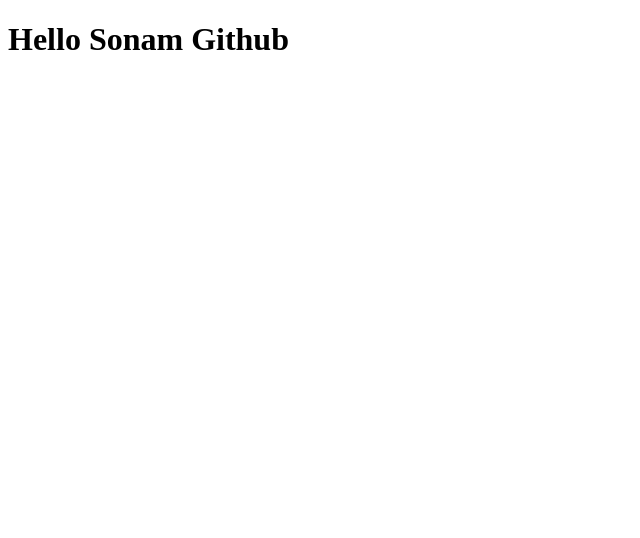
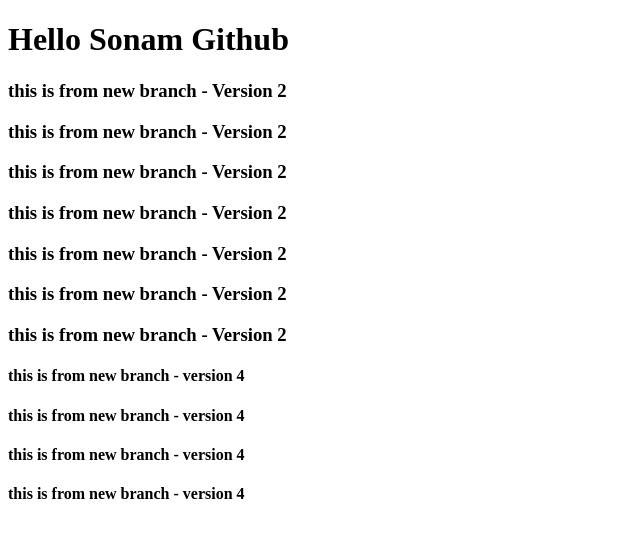
Before and after one commit to ronneyismael/github_practice, a plain HTML site: page index.html in a window 1280 px wide. Shown: the whole page, without its empty margins (0-640 px from the left). Drawn offline with Linux system fonts and the light colour scheme.

Commit message:
version4

```diff
--- a/index.html
+++ b/index.html
@@ -7,6 +7,22 @@
 </head>
 <body>
     <h1>Hello Sonam Github</h1>
+    <h3>this is from new branch - Version 2</h3>
+    <h3>this is from new branch - Version 2</h3>
+    <h3>this is from new branch - Version 2</h3>
+    <h3>this is from new branch - Version 2</h3>
+    <h3>this is from new branch - Version 2</h3>
+    <h3>this is from new branch - Version 2</h3>
+    <h3>this is from new branch - Version 2</h3>
+
+    <h4>this is from new branch - version 4</h4>
+    <h4>this is from new branch - version 4</h4>
+    <h4>this is from new branch - version 4</h4>
+    <h4>this is from new branch - version 4</h4>
+
+
+
+
 
 </body>
 </html>
```
